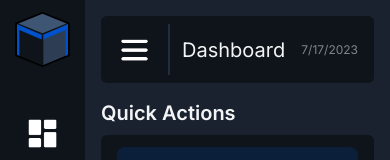
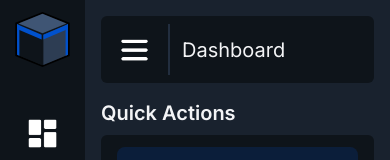
Before and after one commit to revou-fsse-1/w22-group-react-group-g, a Next.js app: page /dashboard in a window 390 px wide. Shown: the top 160 px of the page. Built offline with nearby package versions, Linux system fonts and the light colour scheme.

Commit message:
Adjust date visibility on mobile

```diff
--- a/src/components/dashboard/DashboardHeader.tsx
+++ b/src/components/dashboard/DashboardHeader.tsx
@@ -33,7 +33,7 @@ export default function DashboardHeader({ headerTitle }: DashboardHeaderProps) {
         <h1 className="text-xl md:text-3xl">{headerTitle}</h1>
       </div>
 
-      <div className="p-2 opacity-50 text-xs md:p-3 md:text-base hover:opacity-100 transition-all">
+      <div className="hidden p-2 opacity-50 text-xs md:p-3 sm:block md:text-base hover:opacity-100 transition-all">
         <time dateTime={currentDate.toISOString()}>
           {currentDate.toLocaleDateString()}
         </time>
```
